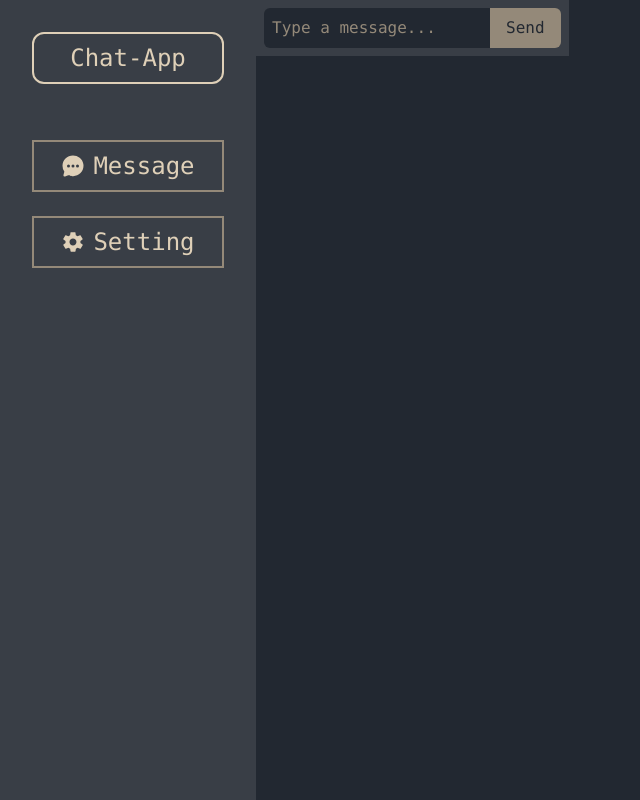
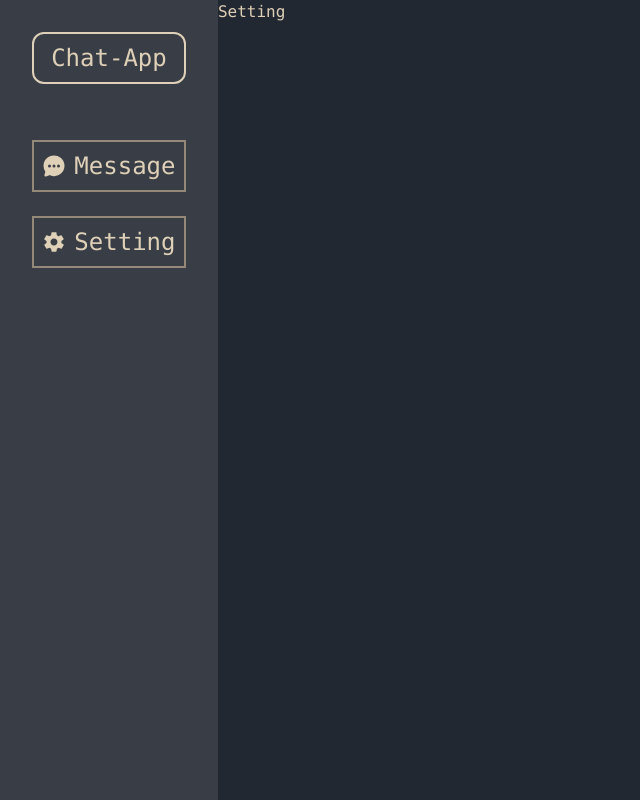
Before and after one commit to Korakodman/app-chat, a Next.js app: page /setting in a window 1280 px wide. Shown: the whole page, without its empty margins (0-640 px from the left). Built offline with nearby package versions, Linux system fonts and the light colour scheme.

Commit message:
add state object successfully

```diff
--- a/src/app/chat/page.js
+++ b/src/app/chat/page.js
@@ -1,36 +1,39 @@
 "use client"
 import Link from 'next/link';
 import { useState ,useRef,useEffect} from 'react';
+  import { useMessage } from '@/state/message';
 export default function page() {
-      const [messages, setMessages] = useState([
-        { id: 1, user: "Alice", text: "Hi there!" ,time: new Date().toLocaleString("th-TH")
-        },
-      ]);
-      const [input, setInput] = useState("");
-        const scrollRef = useRef();
+      // const [messages, setMessages] = useState([
+      //   { id: 1, user: "Alice", text: "Hi there!" ,time: new Date().toLocaleString("th-TH")
+      //   },
+      // ]);
+      // ใช้ useRef ในการเก็บข้อมูลนั้นๆเฉพาะเจาะจง
+        const InputRef = useRef();
+      const { messages,Addmessages,} = useMessage()
          useEffect(() => {
-            scrollRef.current?.scrollIntoView({ behavior: "smooth" });
-
+            InputRef.current?.scrollIntoView({ behavior: "smooth" });
           }, [messages]);
 
-          const sendMessage = () => {
-            if (!input.trim()) return;
-            setMessages((prev) => [
-              ...prev,
-              { id: Date.now(), user: "You", text: input,time: new Date().toLocaleString("th-TH")  },
-            ]);
-            setInput("");
-          };
-
-          const handleKeyPress = (e) => {
-            if (e.key === "Enter") sendMessage();
-          };
-
+  const ButtonHandle = ()=>{
+  if(InputRef.current.value){
+    Addmessages(InputRef.current.value)
+   InputRef.current.value = ""
+  }else{
+    alert("ใส่ข้อมูล")
+  }
+}
+// Funtion KeyBoard on press
+const handleKeyPress = (e) => {
+ if (e.key === "Enter"){
+ Addmessages(InputRef.current.value);
+ InputRef.current.value = ""
+}
+        };
   return (
    <div className='h-screen w-screen p-2'>
    {/* BackGround UI */}
        <div className="flex flex-col h-11/12 bg-[#222831] text-[#DFD0B8]">
-    <div className='border-2 p-2 grid message-box1-server'>
+    <div className=' p-2 grid message-box1-server'>
           {/* Chat UI*/}
        <div className="flex-1 overflow-y-auto p-4 space-y-2">
     {messages.map((msg) => (
@@ -53,7 +56,6 @@ export default function page() {
         </div>
       </div>
     ))}
-    <div ref={scrollRef}></div>
   </div>
 
    </div>
@@ -63,13 +65,12 @@ export default function page() {
           type="text"
           placeholder="Type a message..."
           className="flex-1 rounded-l-md p-2 text-[#DFD0B8] bg-[#222831] outline-none text-2xl placeholder-[#948979]"
-          value={input}
-          onChange={(e) => setInput(e.target.value)}
-          onKeyDown={handleKeyPress}
+          ref={InputRef}
+           onKeyDown={handleKeyPress}
         />
           <button
-          onClick={sendMessage}
-          className="bg-[#948979] hover:bg-[#DFD0B8] text-[#222831] px-4 rounded-r-md"
+          onClick={ButtonHandle}
+          className="bg-[#948979] hover:bg-[#DFD0B8] text-[#222831] w-[200px] px-4 rounded-r-md"
         >
           Send
         </button>
--- a/src/app/setting/page.js
+++ b/src/app/setting/page.js
@@ -3,60 +3,9 @@
 import { useState, useEffect, useRef } from "react";
 import { useMessage } from "@/state/message";
 export default function page() {
-  // const [messages, setMessages] = useState([
-  //   { id: 1, user: "Alice", text: "Hi there!" },
-  //   { id: 2, user: "Bob", text: "Hello!" },
-  // ]);
-  const [input, setInput] = useState("");
-  const scrollRef = useRef();
-const { messages,sendMessage ,setmessages,setinput,inputValue} = useMessage()
-  // scroll to bottom when messages change
-  useEffect(() => {
-    scrollRef.current?.scrollIntoView({ behavior: "smooth" });
-  }, [messages]);
-
-  // const sendMessage = () => {
-  //   if (!input.trim()) return;
-  //   setMessages((prev) => [
-  //     ...prev,
-  //     { id: Date.now(), user: "You", text: input },
-  //   ]);
-  //   setInput("");
-  // };
-
-  const handleonchange = (value) => {
-    setmessages(value)
-  };
-  const ButtonHandle = ()=>{
-    sendMessage(messages)
-  }
-  return (
-    <div className="flex flex-col h-screen bg-[#222831] text-[#DFD0B8]">
-      {/* Message List */}
-      {messages.map((msg)=>{
-        return(
-          <div id={msg.id}>
-            {msg.text}
-          </div>
-        )
-      })}
-      {/* ChatBox */}
-      <div className="flex p-2 bg-[#393E46]">
-        <input
-          type="text"
-          placeholder="Type a message..."
-          className="flex-1 rounded-l-md p-2 text-[#DFD0B8] bg-[#222831] outline-none placeholder-[#948979]"
-          value={messages.messages}
-          onChange={(e) => handleonchange(e.target.value)}
-
-        />
-        <button
-          onClick={ButtonHandle}
-          className="bg-[#948979] hover:bg-[#DFD0B8] text-[#222831] px-4 rounded-r-md"
-        >
-          Send
-        </button>
-      </div>
-    </div>
+return(
+   <div className="h-screen w-screen p-2'">
+    Setting
+   </div>
   );
 }
--- a/src/state/message.js
+++ b/src/state/message.js
@@ -1,16 +1,21 @@
 import { create } from "zustand";
 
 export const useMessage = create((set)=>({
-messages:[{
-    id: 1,
-    text: "",
-    users: "You"
-}],
-inputValue: "",
+messages:[],
+// setinput:(input)=>set({inputValue:input}),
 
-setinput:(input)=>set({inputValue:input}),
-setmessages:(newMessage)=>set({messages:newMessage}),
+Addmessages:(newMessage)=>set((state)=>({
+    messages:[...state.messages,{
+        id: new Date(),
+        text: newMessage,
+        user: "You",
+        time: new Date().toLocaleString("th-TH")
+    }]
+})),
 
-sendMessage:(message)=>set((state)=>({message:[...state.messages.text,message]}))
+// AddMessage:(message)=>set((state)=>({
+//     messages:[{...state.messages,
+//     text: message,
+//     users: "You"}]}))
 
 }))
```
